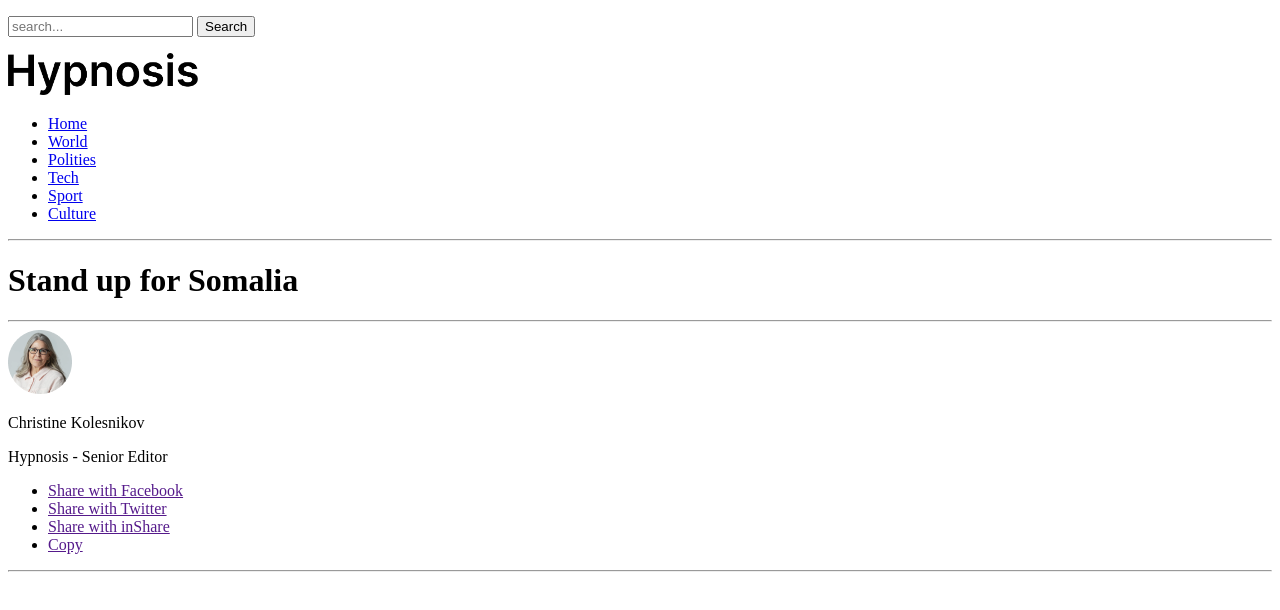
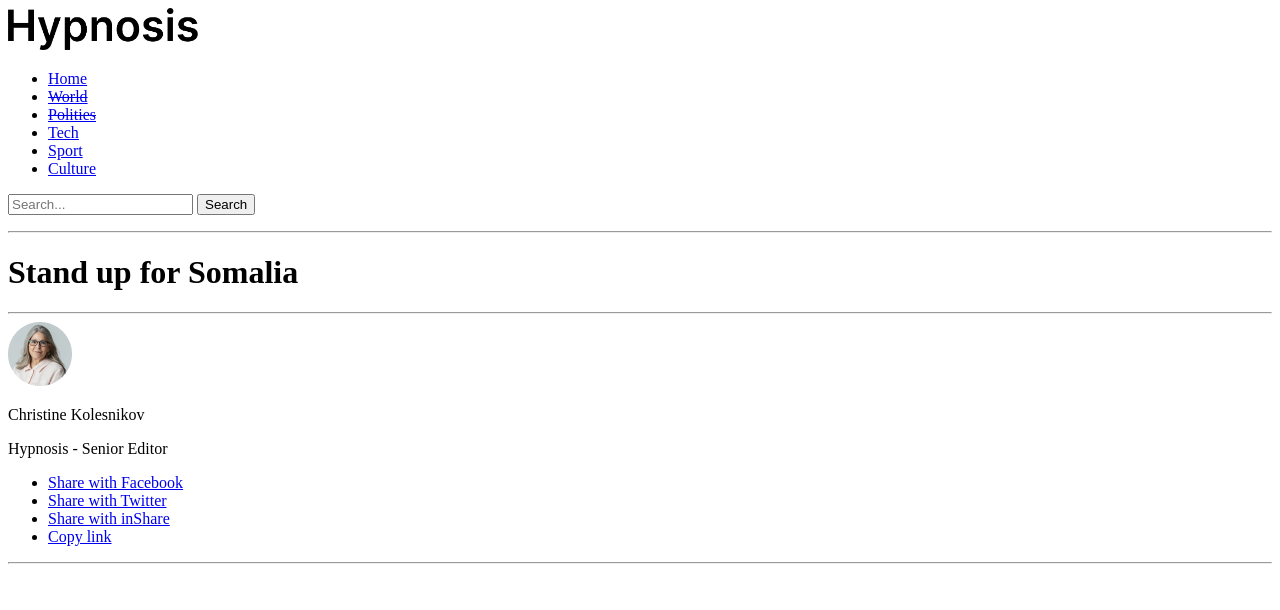
Before and after one commit to danyhoshi/hypnosis, a website: page index.html in a window 1280 px wide. Drawn offline with Linux system fonts and the light colour scheme.

Commit message:
Add HTML header

```diff
--- a/index.html
+++ b/index.html
@@ -8,26 +8,43 @@
         <meta name="autor" content="Christine Kolesnikov">
     </head>
     <header>
-    <form>
-        <p><input type="search" name="busquedamusica" placeholder="search... ">
-          <input type="submit" value="Search"></p>
-      </form>
-      <div><img width= "15%" src="hypnosis.png" alt="logo hypnosis"></div>
-    <nav class="menu">
+        <div>
+            <div>
+                <img width= "15%" src="hypnosis.png" alt="hypnosis logo">
+            </div>
+            <div>
+                <nav>
                     <ul>
                         <li><a href="#">Home</a></li>
-          <li><a href="#">World</a></li>
-          <li><a href="#">Polities</a></li>
+                        <li><a href="#"><del>World</del></a></li>
+                        <li><a href="#"><del>Polities</del></a></li>
                         <li><a href="#">Tech</a></li>
                         <li><a href="#">Sport</a></li>
                         <li><a href="#">Culture</a></li>
                     </ul>
                 </nav>
+            </div>
+            <div>
+                <form>
+                    <p><input type="search" name="" placeholder= "Search... ">
+                    <input type="submit" value="Search"></p>
+                </form>
+            </div>
+        </div>
+
         <hr/>
+
+        <div>
             <h1>Stand up for Somalia</h1>
+        </div>
+
         <hr/>
+
             <div>
-    <div><img src="author.png" alt=""></div>
+                <div>
+                    <div>
+                        <img src="author.png" alt="">
+                    </div>
                     <div>
                         <p>Christine Kolesnikov</p>
                         <p>Hypnosis - Senior Editor</p>
@@ -35,16 +52,17 @@
                 </div>
                 <div>
                     <ul>
-        <li><a href="" target="_blank">Share with Facebook</a></li>
-        <li><a href="" target="_blank">Share with Twitter</a></li>
-        <li><a href="" target="_blank">Share with inShare</a></li>
-        <li><a href="" target="_blank">Copy</a></li>
+                        <li><a href="#" target="">Share with Facebook</a></li>
+                        <li><a href="#" target="">Share with Twitter</a></li>
+                        <li><a href="#" target="">Share with inShare</a></li>
+                        <li><a href="#" target="">Copy link</a></li>
                     </ul>
                 </div>
+            </div>
+
         <hr/>
+    </header>
 
-</header>
     <body>
-
     </body>
 </html>
```
Also changed, not shown: README.md, screenShot.jpg (added), screenShotDesign.jpg (added). Lines whose indentation alone changed are shown as unchanged.
